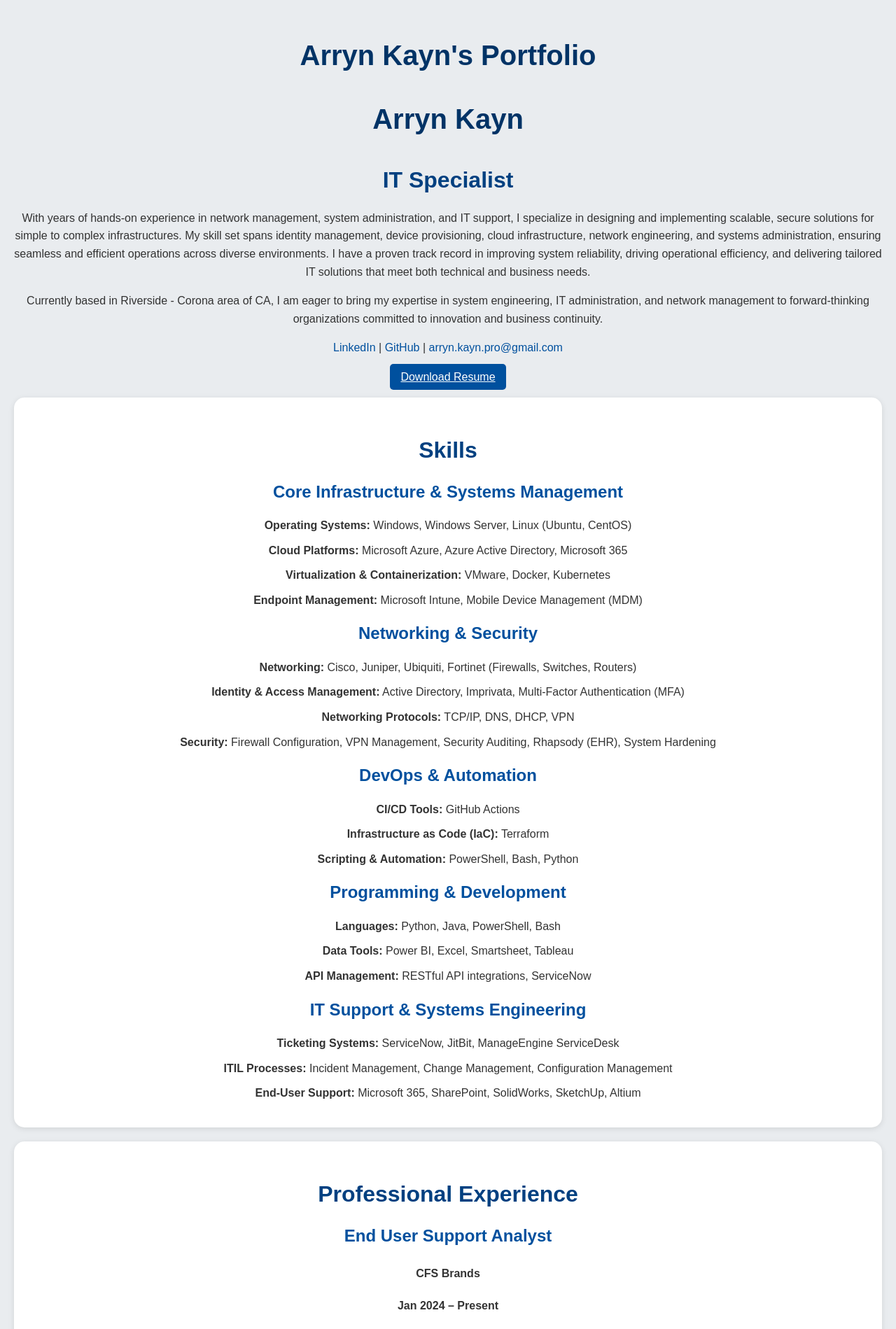
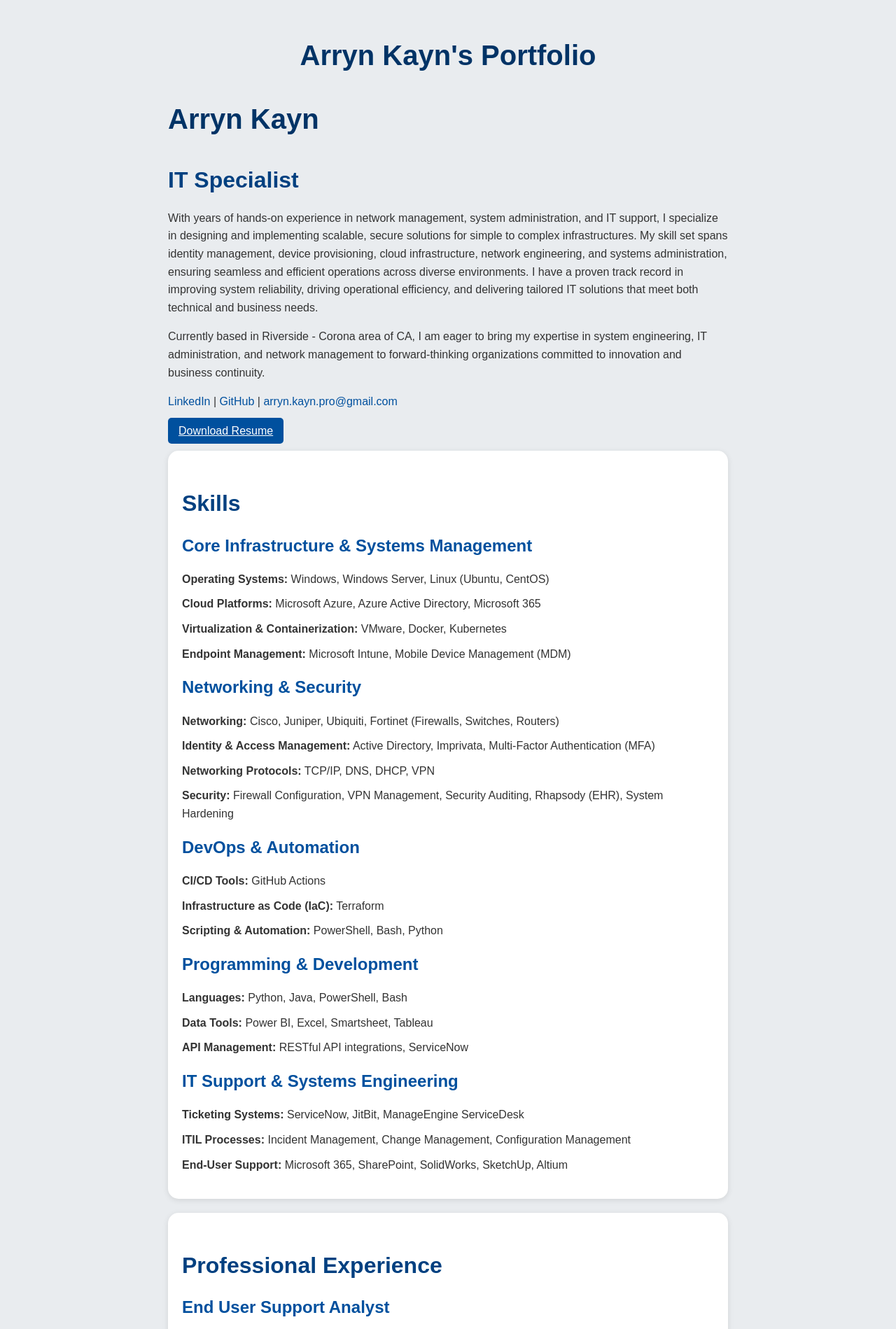
Before and after one commit to CyberBearPaw/Arryn-Kayns-Portfolio, a Jekyll site: the page built from index.html, in a window 1280 px wide. Shown: the top 1899 px of the page at 70% size. Built offline with Jekyll 4.4.1, drawn with Linux system fonts in a browser that asks for light colours.

Commit message:
Update default.html

```diff
--- a/_layouts/default.html
+++ b/_layouts/default.html
@@ -17,7 +17,7 @@
         </nav>
     </header>
 
-    <main>
+    <main class="container"> <!-- Add class "container" -->
         {{ content }}
     </main>
 
@@ -25,4 +25,5 @@
         <p>&copy; {{ site.time | date: '%Y' }} {{ site.author }}</p>
     </footer>
 </body>
+
 </html>
```
